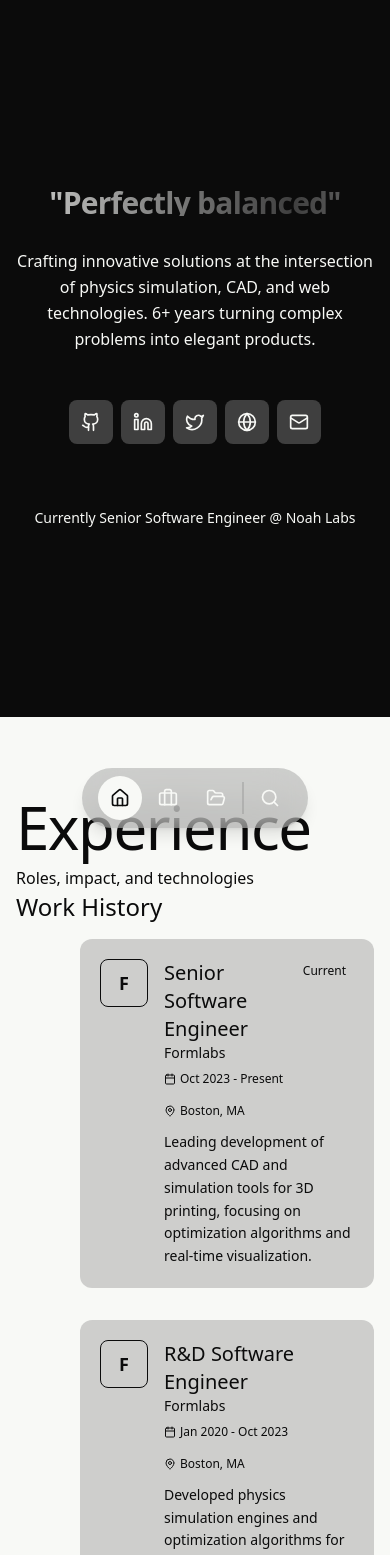
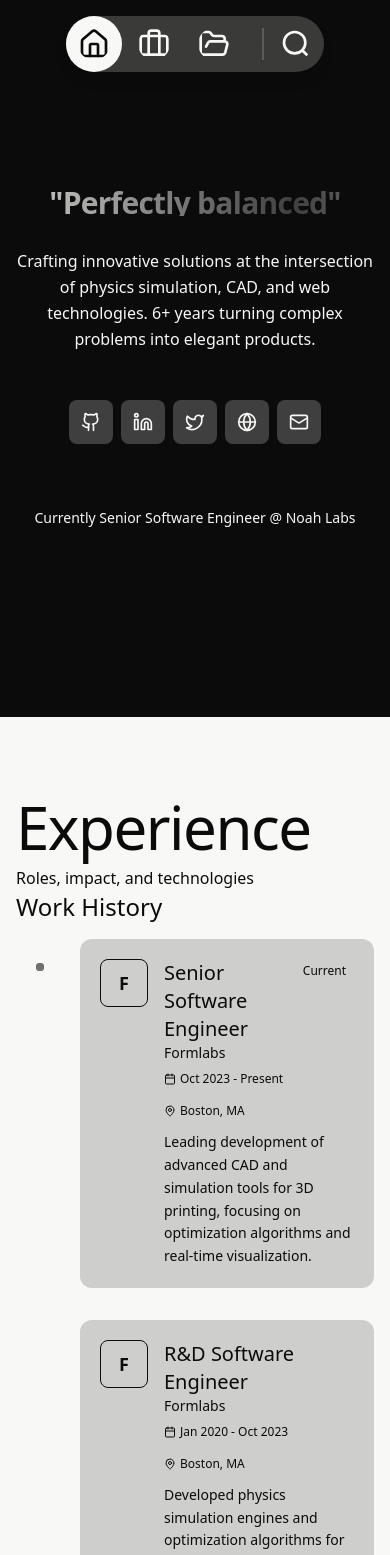
Before and after one commit to manoj-malviya-96/manoj-malviya-96, a Next.js app in the folder portfolio/: page / in a window 390 px wide. Shown: the top 1555 px of the page. Built offline with nearby package versions, Linux system fonts and the light colour scheme.

Commit message:
update names

```diff
--- a/portfolio/components/NavBar.tsx
+++ b/portfolio/components/NavBar.tsx
@@ -25,11 +25,14 @@ export function NavBar<T extends string>({
                                              onOpenSearch,
                                              theme = 'light',
                                          }: NavBarProps<T>) {
+
     const activeClasses = theme === 'dark' ? 'bg-light text-dark' : 'bg-dark text-light';
-    const containerClasses = 'h-fit fixed bottom-4 md:top-4 left-1/2 -translate-x-1/2 z-50 flex items-center gap-1 backdrop-blur-xl rounded-full bg-muted shadow-lg px-4 py-2';
 
+    const containerClasses = cn('h-fit fixed top-4 left-1/2 -translate-x-1/2 z-50 ',
+        'flex items-center gap-1 backdrop-blur-xl rounded-full bg-muted shadow-lg transition-colors duration-300')
+    const containerThemeClasses = theme === 'dark' ? 'bg-light/20 text-light' : 'bg-dark/20 text-dark';
     return (
-        <nav role="navigation" aria-label="Primary" className={cn(containerClasses)}>
+        <nav role="navigation" aria-label="Primary" className={cn(containerClasses, containerThemeClasses)}>
             {items.map(item => {
                 const active = item.id === activeId;
                 return (
@@ -48,18 +51,18 @@ export function NavBar<T extends string>({
                             active ? activeClasses : 'hover:bg-muted glow-subtle'
                         )}
                     >
-                        <item.icon className={cn('w-5 h-5', !active && 'icon-glow')}/>
+                        <item.icon className={cn('icon', !active && 'icon-glow')}/>
                         <span className="px-2 hidden lg:inline-block">{item.label}</span>
                     </ScrollLink>
                 );
             })}
-            <span className="h-8 w-0.5 bg-muted "/>
+            <span className="h-8 w-0.5 bg-muted ml-4 "/>
             <button
                 onClick={onOpenSearch}
                 aria-label="Open search"
                 className="p-3 rounded-full hover:bg-muted glow-subtle transition-colors"
             >
-                <Search className="w-5 h-5 icon-glow"/>
+                <Search className="icon icon-glow"/>
             </button>
         </nav>
     );
--- a/portfolio/components/Timeline.tsx
+++ b/portfolio/components/Timeline.tsx
@@ -36,23 +36,21 @@ export function Timeline<T>({
 
             {items.map((item, i) => {
                 const active = isActive(item);
-                const Container: any = onSelect ? 'button' : 'div';
                 const props = onSelect ? {onClick: () => onSelect(item)} : {};
 
                 return (
                     <div key={i} className={i < items.length - 1 ? 'pb-8' : ''}>
                         <div
-                            className={`absolute w-2 h-2 rounded-full ${active ? 'bg-foreground animate-pulse pulse-glow' : 'bg-muted-foreground'}`}
+                            className={`absolute w-2 h-2 rounded-full ${active ? 'bg-dark' : 'bg-muted'}`}
                             style={{left: offset, top: 24}}
                         />
-
-                        <Container
+                        <div
                             {...props}
                             className={`${onSelect ? 'text-left' : ''} bg-muted rounded-xl p-5 glow-accent card-glow`}
                             style={{marginLeft: getContentMargin(config)}}
                         >
                             {children(item)}
-                        </Container>
+                        </div>
                     </div>
                 );
             })}
--- a/portfolio/components/drawer.tsx
+++ b/portfolio/components/drawer.tsx
@@ -1,6 +1,6 @@
 'use client';
 import * as React from 'react';
-import * as DrawerPrimitive from 'vaul';
+import {Drawer as DrawerPrimitive} from "vaul";
 import {cn} from '@/components/utils';
 
 // Root component
@@ -8,8 +8,12 @@ export function Drawer(props: React.ComponentProps<typeof DrawerPrimitive.Root>)
     return <DrawerPrimitive.Root data-slot="drawer" {...props}/>;
 }
 
-// Content (renders portal + overlay + content panel)
-export function DrawerContent({className, children, ...props}: React.ComponentProps<typeof DrawerPrimitive.Content>) {
+export function DrawerContent({
+                                  title,
+                                  className,
+                                  children,
+                                  ...props
+                              }: React.ComponentProps<typeof DrawerPrimitive.Content> & { title: string }) {
     return (
         <DrawerPrimitive.Portal>
             <DrawerPrimitive.Overlay
@@ -27,20 +31,16 @@ export function DrawerContent({className, children, ...props}: React.ComponentPr
                 )}
                 {...props}
             >
-                <div className="mx-auto w-full max-w-xl">
-                    {children}
-                </div>
+                <DrawerPrimitive.Title>
+                    {title}
+                </DrawerPrimitive.Title>
+                {children}
             </DrawerPrimitive.Content>
         </DrawerPrimitive.Portal>
     );
 }
 
-// Header wrapper
-export function DrawerHeader({className, ...props}: React.HTMLAttributes<HTMLDivElement>) {
-    return <div data-slot="drawer-header" className={cn('mb-4', className)} {...props}/>;
-}
 
-// Title component (simple heading element for styling)
 export function DrawerTitle({className, ...props}: React.HTMLAttributes<HTMLHeadingElement>) {
     return (
         <h2
@@ -50,7 +50,3 @@ export function DrawerTitle({className, ...props}: React.HTMLAttributes<HTMLHead
         />
     );
 }
-
-// Re-export primitives if needed
-export const DrawerPortal = DrawerPrimitive.Portal;
-export const DrawerOverlay = DrawerPrimitive.Overlay;
--- a/portfolio/screens/entry.tsx
+++ b/portfolio/screens/entry.tsx
@@ -4,12 +4,12 @@ import Highlights from '@/screens/highlights';
 import Showcase from '@/screens/showcase';
 import Footer from '@/screens/footer';
 import Home from '@/screens/home';
-import {Briefcase, FolderOpen, Home as HomeIcon, Search} from 'lucide-react';
+import {Briefcase, FolderOpen, Home as HomeIcon} from 'lucide-react';
 import {NavBar, type NavItem as BottomNavItem} from '@/components/NavBar';
 import ScreenContainer from '@/components/ScreenContainer';
 import {Element, scroller} from 'react-scroll';
 import {Input} from '@/components/Input';
-import {Drawer, DrawerContent, DrawerHeader, DrawerTitle} from '@/components/drawer';
+import {Drawer, DrawerContent} from '@/components/drawer';
 
 
 type SearchModalProps = {
@@ -22,13 +22,7 @@ function SearchModal({open, onOpenChange, onGoTo}: SearchModalProps) {
     const [query, setQuery] = useState('');
     return (
         <Drawer open={open} onOpenChange={onOpenChange}>
-            <DrawerContent>
-                <DrawerHeader>
-                    <DrawerTitle className="text-xl">Quick Search</DrawerTitle>
-                </DrawerHeader>
-                <div className="p-0">
-                    <div className="relative">
-                        <Search className="absolute left-4 top-1/2 -translate-y-1/2 w-5 h-5 text-muted-foreground"/>
+            <DrawerContent className="p-8 dark border-none" title="Quick Search">
                 <Input
                     type="text"
                     placeholder="Search everything... (Cmd/Ctrl + K)"
@@ -37,8 +31,6 @@ function SearchModal({open, onOpenChange, onGoTo}: SearchModalProps) {
                     className="pl-12 bg-muted border-0 rounded-xl h-12 text-lg w-full"
                     autoFocus
                 />
-                    </div>
-                </div>
                 {query && (
                     <div className="pt-4 max-h-96 overflow-y-auto">
                         <p className="text-sm text-muted-foreground mb-2">Quick actions</p>
@@ -73,7 +65,7 @@ function SearchModal({open, onOpenChange, onGoTo}: SearchModalProps) {
 
 export default function Entry() {
     // Static section meta (no hooks inside)
-    const SECTIONS = useMemo(() => [
+    const allSections = useMemo(() => [
         {
             id: 'home' as const,
             label: 'Entry',
@@ -104,20 +96,20 @@ export default function Entry() {
         },
     ], []);
 
-    type SectionId = typeof SECTIONS[number]['id'];
+    type SectionId = typeof allSections[number]['id'];
 
     const [activeSection, setActiveSection] = useState<SectionId>('home');
     const [searchOpen, setSearchOpen] = useState(false);
 
     return (
         <div className="min-h-screen bg-background text-foreground">
-            {SECTIONS.map(section => (
+            {allSections.map(section => (
                 <Element key={section.id} name={section.id}>
                     <ScreenContainer
                         title={section.title}
                         subtitle={section.subtitle}
                         headerAlign={section.headerAlign}
-                        className={section.theme === 'dark' ? 'bg-dark text-light' : 'bg-light text-dark'}
+                        className={section.theme}
                     >
                         {section.component}
                     </ScreenContainer>
@@ -125,9 +117,9 @@ export default function Entry() {
             ))}
             <Footer/>
             <NavBar
-                items={SECTIONS.map(s => ({id: s.id, label: s.label, icon: s.icon})) as BottomNavItem<SectionId>[]}
+                items={allSections.map(s => ({id: s.id, label: s.label, icon: s.icon})) as BottomNavItem<SectionId>[]}
                 activeId={activeSection}
-                theme={SECTIONS.find(s => s.id === activeSection)?.theme || 'light'}
+                theme={allSections.find(s => s.id === activeSection)?.theme || 'light'}
                 onNavigate={(id) => setActiveSection(id)}
                 onOpenSearch={() => setSearchOpen(true)}
             />
@@ -136,7 +128,7 @@ export default function Entry() {
                 open={searchOpen}
                 onOpenChange={setSearchOpen}
                 onGoTo={(id) => {
-                    scroller.scrollTo(id, {duration: 600, smooth: 'easeInOutQuart', offset: -40});
+                    scroller.scrollTo(id, {duration: 300, smooth: 'easeInOutQuart', offset: -40});
                     setActiveSection(id as SectionId);
                 }}
             />
--- a/portfolio/screens/highlights.tsx
+++ b/portfolio/screens/highlights.tsx
@@ -1,6 +1,6 @@
 import {useState} from 'react';
 import {Award, Calendar, MapPin} from 'lucide-react';
-import {Drawer, DrawerContent, DrawerHeader, DrawerTitle} from '@/components/drawer';
+import {Drawer, DrawerContent} from '@/components/drawer';
 import type {IconType} from 'react-icons';
 import {Badge} from '@/components/Badge';
 import IconText from '@/components/IconText';
@@ -69,10 +69,7 @@ function DetailModal({exp, onClose}: { exp: WorkExperience | null; onClose: () =
     if (!exp) return null;
     return (
         <Drawer open onOpenChange={(o) => !o && onClose()}>
-            <DrawerContent>
-                <DrawerHeader>
-                    <DrawerTitle className="text-3xl mb-2">{exp.title}</DrawerTitle>
-                </DrawerHeader>
+            <DrawerContent title={exp.title}>
                 <div className="space-y-6 mt-2">
                     <div className="flex items-center gap-4 text-sm text-muted-foreground">
                         <span>{exp.company}</span><span>•</span><span>{exp.location}</span><span>•</span><span>{exp.period}</span>
--- a/portfolio/screens/showcase.tsx
+++ b/portfolio/screens/showcase.tsx
@@ -1,6 +1,6 @@
 import {useCallback, useMemo, useState} from 'react';
 import {BookOpen, Code, ExternalLink, FileText} from 'lucide-react';
-import {Drawer, DrawerContent, DrawerHeader, DrawerTitle} from '@/components/drawer';
+import {Drawer, DrawerContent} from '@/components/drawer';
 import {SearchField} from '@/components/SearchField';
 import {FilterToggle} from '@/components/FilterToggle';
 import {MediaTile} from '@/components/MediaTile';
@@ -94,12 +94,9 @@ export default function Showcase() {
             )}
 
             <Drawer open={!!selectedItem} onOpenChange={(o) => !o && setSelectedItem(null)}>
-                <DrawerContent>
+                <DrawerContent title={selectedItem?.title || ''}>
                     {selectedItem && (
                         <>
-                            <DrawerHeader>
-                                <DrawerTitle className="text-3xl mb-4">{selectedItem.title}</DrawerTitle>
-                            </DrawerHeader>
                             <div className="space-y-6">
                                 <div className="flex flex-wrap gap-2">
                                     {selectedItem.tags.map(tag => (
```
Lines whose indentation alone changed are shown as unchanged.
